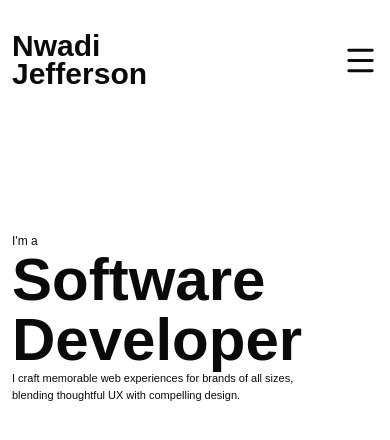
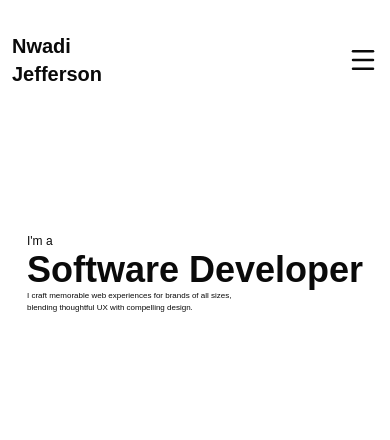
Before and after one commit to jeff-nwadi/Jefferson, a Next.js app in the folder jefferson/: page / in a window 390 px wide. Shown: the top 440 px of the page. Built offline with nearby package versions, Linux system fonts and the light colour scheme; a web font is replaced by a local one.

Commit message:
Refactor Navbar and HeroSection components for improved structure and readability

```diff
--- a/jefferson/components/HamburgerMenu.tsx
+++ b/jefferson/components/HamburgerMenu.tsx
@@ -19,7 +19,7 @@ export function SheetDemo() {
   return (
     <Sheet>
       <SheetTrigger asChild className="cursor-pointer">
-        <Menu size={35} />
+        <Menu size={30} />
       </SheetTrigger>
       <SheetContent side="left">
         <ul className="gap-8 flex flex-col py-33 pl-5">
--- a/jefferson/components/HeroSection.tsx
+++ b/jefferson/components/HeroSection.tsx
@@ -1,17 +1,16 @@
 import Image from 'next/image';
 import React from 'react';
 
-import Profile from '@/images/shedrack.jpg';
 
 export const HeroSection = () => {
   return (
-    <main className="py-28 px-3 md:px-16 flex justify-center items-center ">
+    <main className="py-28 flex justify-center items-center ">
       <div className="">
         <h3 className="text-start text-[12px] lg:text-xl"> I'm a </h3>
-        <h2 className="font-extrabold text-6xl md:text-8xl lg:text-9xl cta-text wider ">
+        <h2 className="font-extrabold text-4xl md:text-6xl lg:text-9xl cta-text wider ">
           Software Developer
         </h2>
-        <h3 className="md:text-center md:text-lg flex flex-col  text-[11px]">
+        <h3 className="md:text-center md:text-sm flex flex-col text-[8px]">
           <span>
             I craft memorable web experiences for brands of all sizes,
           </span>
--- a/jefferson/components/Navbar.tsx
+++ b/jefferson/components/Navbar.tsx
@@ -10,7 +10,7 @@ const Navbar = () => {
       <div className="flex justify-between px-3 md:px-6 lg:px-16 py-8 items-center">
         <Link
           href=""
-          className="gap-0 flex flex-col logo leading-7 font-extrabold text-3xl"
+          className="gap-0 flex flex-col logo leading-7 font-extrabold text-xl md:text-2xl lg:text-3xl "
         >
           Nwadi
           <br />
```
